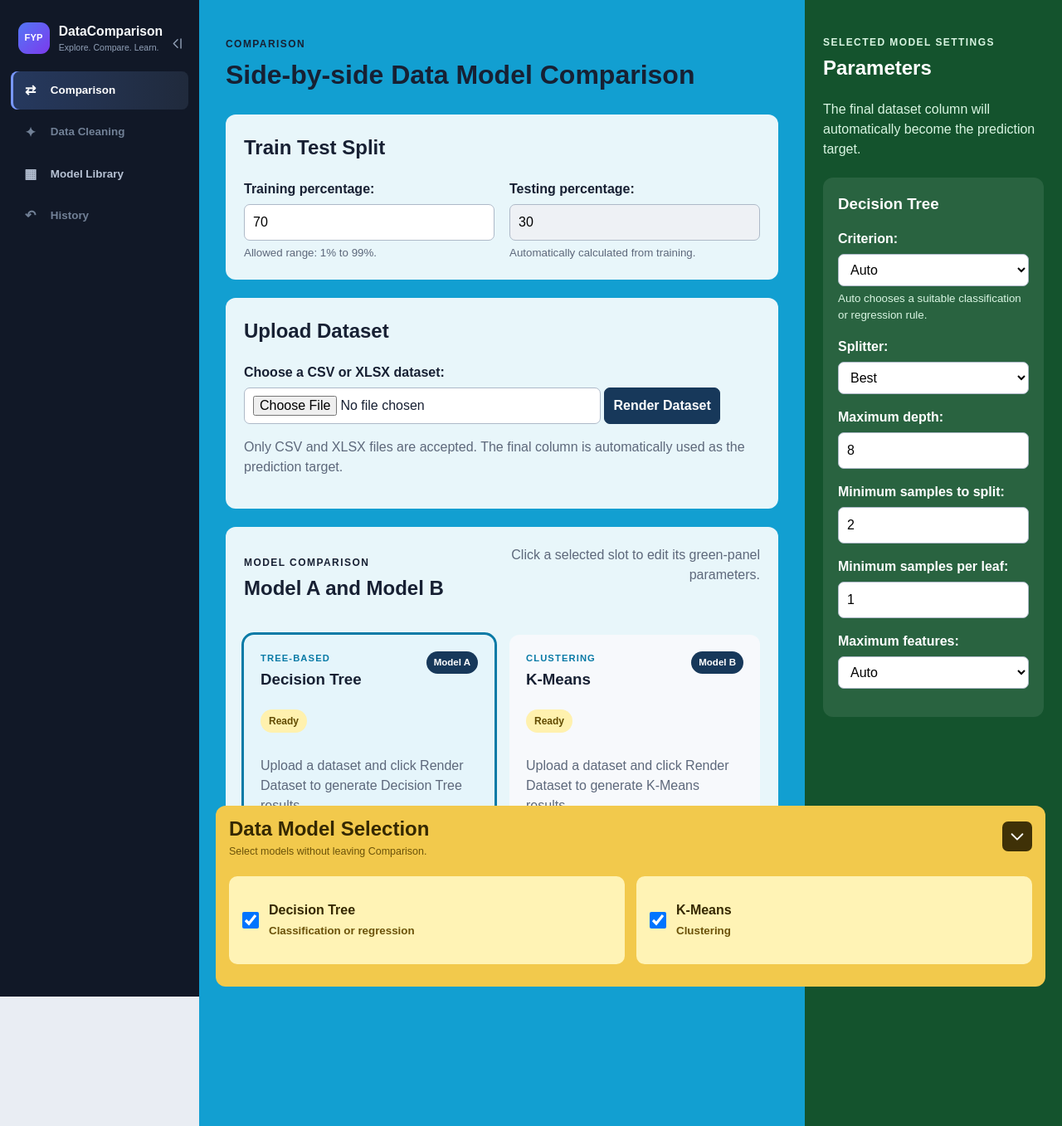
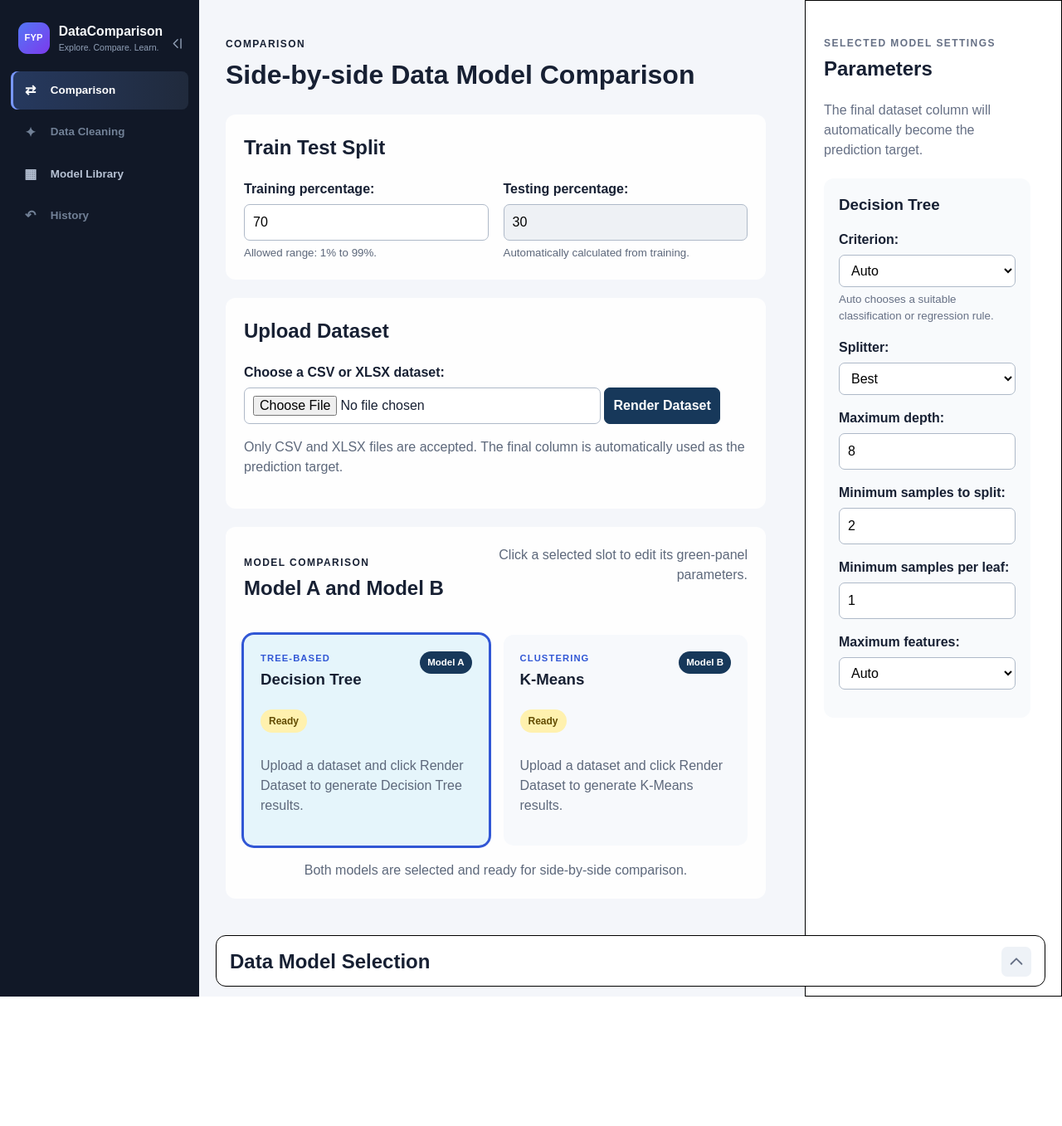
Before and after one commit to BigFish030324/Final-Year-Project, a Flask app: page / in a window 1280 px wide. Shown: the whole page at 83% size. After the commit the page ends 1201 px from the top, so only its background shows below. Run offline with Flask 3, Linux system fonts and the light colour scheme.

Commit message:
Changed color for middle and rigth panel, add border
- Change background color for middle and right panel
- Add border for bottom and right panel

```diff
--- a/static/css/main.css
+++ b/static/css/main.css
@@ -1,17 +1,17 @@
 :root {
-    --page-background: #e9edf3;
+    --page-background: #f4f6fa;
     --surface: #ffffff;
     --text: #172033;
     --muted: #5d687b;
     --border: #cbd3df;
 
     --sidebar-width: 240px;
-    --comparison-blue: #129fd1;
-    --comparison-blue-strong: #087aa6;
-    --parameter-green: #14532d;
-    --parameter-green-strong: #0b3d20;
-    --model-dock-yellow: #f2c94c;
-    --model-dock-yellow-light: #fff3b5;
+    --comparison-blue: #f4f6fa;
+    --comparison-blue-strong: #3157d5;
+    --parameter-green: #ffffff;
+    --parameter-green-strong: #f8fafc;
+    --model-dock-yellow: #ffffff;
+    --model-dock-yellow-light: #f8fafc;
 
     --warning: #fff4cf;
     --danger: #ffe8eb;
@@ -31,6 +31,7 @@ body {
     font-family: Arial, sans-serif;
     line-height: 1.5;
     margin: 0;
+    overflow: hidden;
 }
 
 button,
@@ -54,7 +55,9 @@ small {
 .application-layout {
     display: grid;
     grid-template-columns: var(--sidebar-width) minmax(0, 1fr) 310px;
-    min-height: 100vh;
+    height: 100vh;
+    min-height: 0;
+    overflow: hidden;
     transition: grid-template-columns 0.2s ease;
 }
 
@@ -262,23 +265,34 @@ small {
 
 .comparison-panel {
     background-color: var(--comparison-blue);
+    height: 100vh;
     min-width: 0;
+    overflow-x: hidden;
+    overflow-y: auto;
+    overscroll-behavior: contain;
     padding: 32px;
+    scrollbar-gutter: stable;
 }
 
 .parameters-panel {
     background-color: var(--parameter-green);
-    color: #ffffff;
+    border: 1px solid #000000;
+    color: var(--text);
+    height: 100vh;
+    overflow-x: hidden;
+    overflow-y: auto;
+    overscroll-behavior: contain;
     padding: 30px 22px;
+    scrollbar-gutter: stable;
 }
 
 .parameters-panel p,
 .parameters-panel small {
-    color: #d9f5e2;
+    color: #667085;
 }
 
 .parameter-group {
-    background-color: rgba(255, 255, 255, 0.09);
+    background-color: var(--parameter-green-strong);
     border-radius: 12px;
     margin-top: 22px;
     padding: 18px;
@@ -300,9 +314,10 @@ body.model-dock-visible .parameters-panel {
 /* Fixed yellow model selector based on the test-environment bottom dock. */
 .model-dock {
     background-color: var(--model-dock-yellow);
+    border: 1px solid #000000;
     border-radius: 12px;
     bottom: 12px;
-    color: #352800;
+    color: var(--text);
     height: 218px;
     left: calc(var(--sidebar-width) + 20px);
     overflow: hidden;
@@ -330,14 +345,15 @@ body.model-dock-visible .parameters-panel {
 }
 
 .model-dock-toolbar p {
-    color: #6b5209;
+    color: #667085;
     font-size: 0.78rem;
 }
 
 .model-dock-toggle {
     align-items: center;
-    background-color: #3f3107;
+    background-color: #eef2f7;
     border: 0;
+    color: #667085;
     display: flex;
     height: 36px;
     justify-content: center;
@@ -392,7 +408,7 @@ body.model-dock-visible .parameters-panel {
 }
 
 .dock-model-option small {
-    color: #6b5209;
+    color: #667085;
     margin-top: 3px;
 }
 
@@ -724,14 +740,23 @@ button:focus-visible {
 
 /* Stack all three coloured sections on phones. */
 @media (max-width: 700px) {
+    body {
+        overflow: auto;
+    }
+
     .application-layout {
         grid-template-columns: 1fr;
+        height: auto;
+        min-height: 100vh;
+        overflow: visible;
     }
 
     .sidebar,
     .comparison-panel,
     .parameters-panel {
         grid-column: 1;
+        height: auto;
+        overflow: visible;
         padding: 20px 16px;
     }
 
--- a/static/js/model_settings.js
+++ b/static/js/model_settings.js
@@ -182,28 +182,12 @@ document.addEventListener("DOMContentLoaded", function () {
         window.requestAnimationFrame(syncModelDockSpacing);
     }
 
-    let rememberedDockState = false;
-    try {
-        rememberedDockState = (
-            window.localStorage.getItem("model_dock_collapsed") === "true"
-        );
-    } catch (_error) {
-        // Use the expanded model dock when storage is unavailable.
-    }
-    updateModelDockCollapse(rememberedDockState);
+    // Begin every new page load with the yellow model panel minimized.
+    updateModelDockCollapse(true);
 
     modelDockToggle.addEventListener("click", function () {
         const collapsed = !modelDock.classList.contains("collapsed");
         updateModelDockCollapse(collapsed);
-
-        try {
-            window.localStorage.setItem(
-                "model_dock_collapsed",
-                String(collapsed),
-            );
-        } catch (_error) {
-            // The dock still works for the current page.
-        }
     });
 
     if (window.ResizeObserver) {
```
